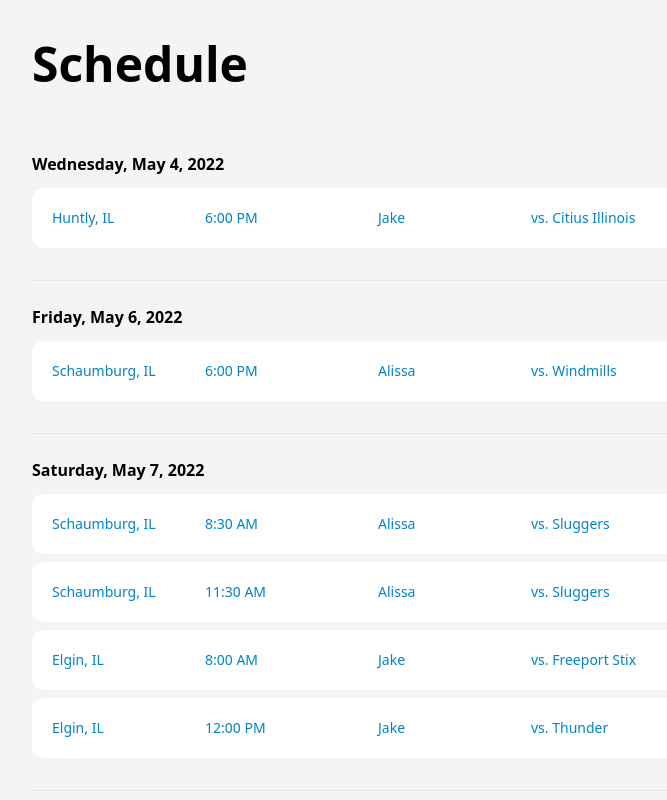
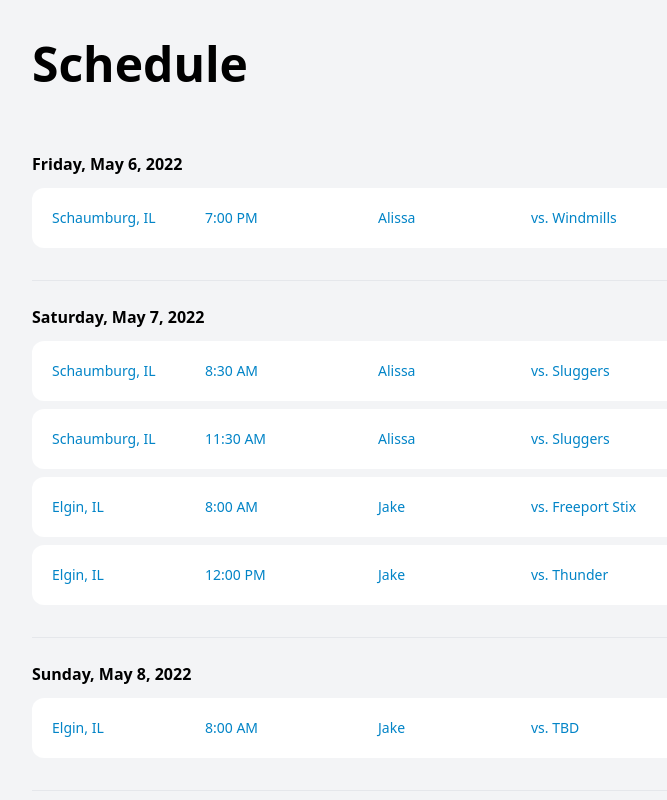
Before and after one commit to joelohrdev/game-schedule, a Nuxt app: page / in a window 1280 px wide. Shown: the top 800 px of the page, without its empty margins (272-939 px from the left). Built offline with nearby package versions, Linux system fonts and the light colour scheme.

Commit message:
Update app.vue

```diff
--- a/app.vue
+++ b/app.vue
@@ -60,7 +60,7 @@ const alissaGames = [
     name: 'Alissa',
     address: 'Schaumburg, IL',
     date: '2022-05-06',
-    time: '6:00 PM',
+    time: '7:00 PM',
     vs: 'Windmills',
   },
   {
@@ -106,14 +106,6 @@ const alissaGames = [
 ]
 
 const jakeGames = [
-  {
-    id: 1,
-    name: 'Jake',
-    address: 'Huntly, IL',
-    date: '2022-05-04',
-    time: '6:00 PM',
-    vs: 'Citius Illinois',
-  },
   {
     id: 3,
     name: 'Jake',
```
